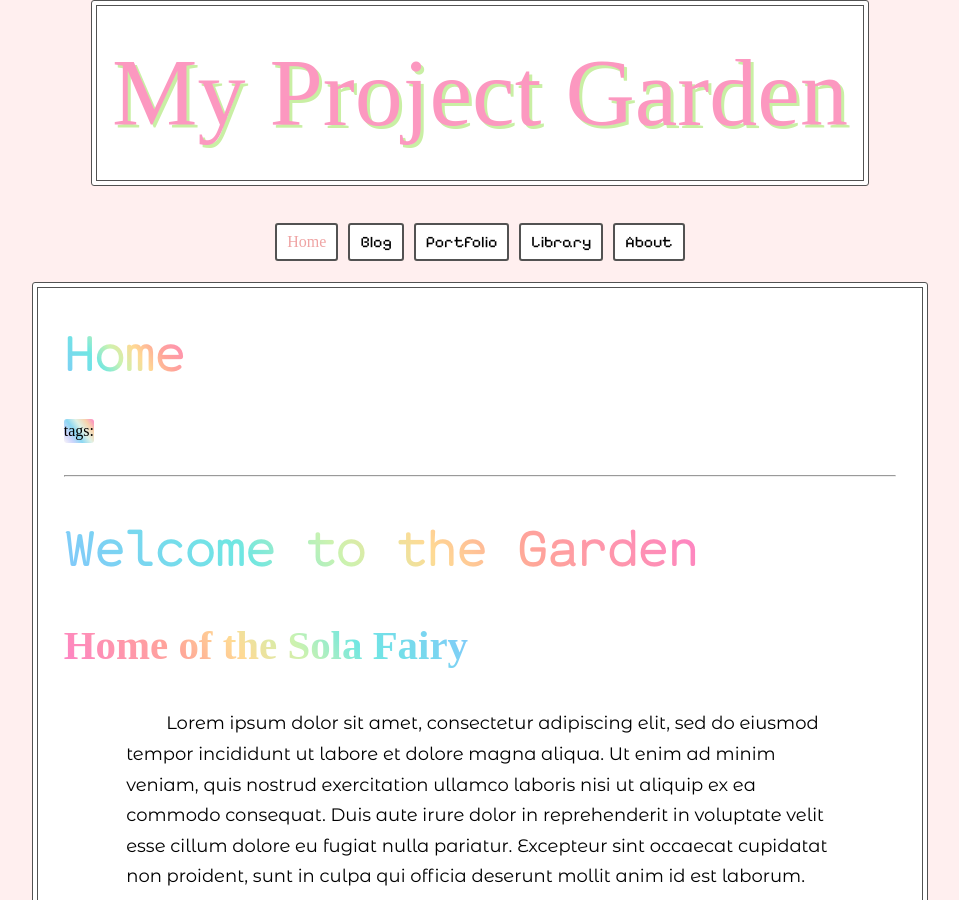
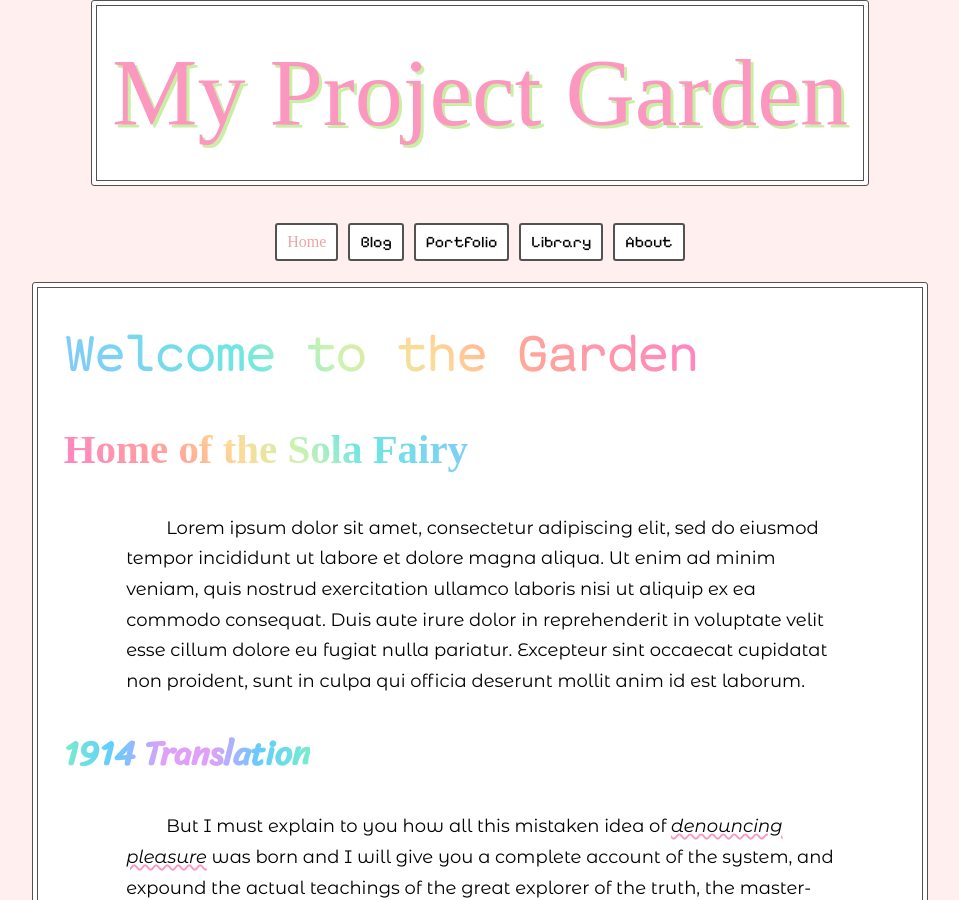
Before and after one commit to sola-fairy/sola-fairy.garden, a Jekyll site: the page built from index.markdown, in a window 1280 px wide and 900 px high. Shown: the whole window, without its empty margins (160-1119 px from the left). Built offline with Jekyll 4.4.1, drawn with Linux system fonts in a browser that asks for light colours; some web fonts are replaced.

Commit message:
adding filters back in

```diff
--- a/_layouts/page.html
+++ b/_layouts/page.html
@@ -22,6 +22,7 @@ author: sola
   <div class="shadow"><span class="icon bounce">raven</span></div>
   {% endif %} -->
   <article>
+    {% unless page.title == 'Home' %}
     <h1>{{ page.title }}</h1>
     <span class="tags"
       ><span style="font-family: 'Cartograph Regular Italic', serif"
@@ -31,7 +32,7 @@ author: sola
     >
     {{ page.date | date: '%B %d, %Y' }}
     <hr />
-    {{ content }}
+    {% endunless %} {{ content }}
     <span class="signature">-Sola</span>
   </article>
 </main>
```
